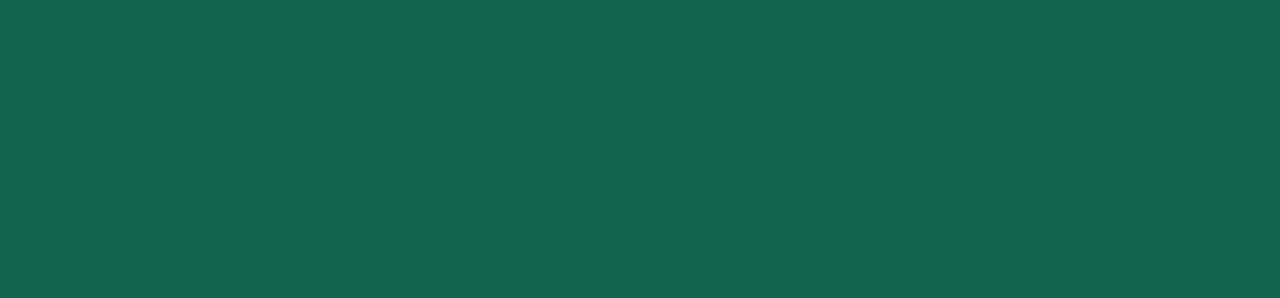
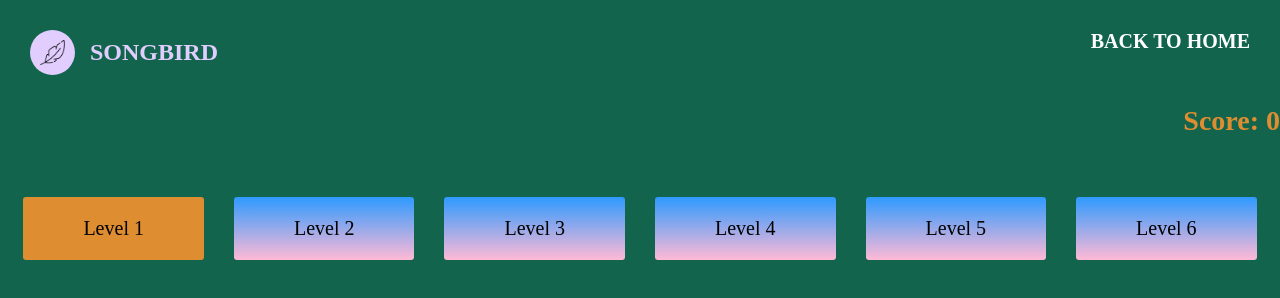
Before and after one commit to anastasia19141918/songbird, a website: page guiz.html in a window 1280 px wide. Drawn offline with Linux system fonts and the light colour scheme.

Commit message:
feat: add header, main quiz

```diff
--- a/guiz.html
+++ b/guiz.html
@@ -8,6 +8,29 @@
   <title>Quiz</title>
 </head>
 <body>
-
+  <header class="header">
+    <div class="wrapper header__wrapper">
+      <div class="header__icon">
+        <div class="header__img"></div>
+        <h1 class="header__title">Songbird</h1>
+      </div>
+      <a href="https://anastasia19141918.github.io/songbird/index.html" class="header-gallery__link">back to home</a>
+    </div>
+  </header>
+  <main>
+    <section class="game">
+      <div class="wrapper game__wrapper">
+        <div class="game__title">Score: 0</div>
+      <div class="game__btns">
+        <div class="game__btn game__btn__active">Level 1</div>
+        <div class="game__btn">Level 2</div>
+        <div class="game__btn">Level 3</div>
+        <div class="game__btn">Level 4</div>
+        <div class="game__btn">Level 5</div>
+        <div class="game__btn">Level 6</div>
+      </div>
+      </div>
+    </section>
+  </main>
 </body>
 </html>
--- a/src/sass/index.scss
+++ b/src/sass/index.scss
@@ -10,3 +10,4 @@
 @import'layout/footer';
 @import'pages/gvis';
 @import'pages/gallery';
+@import'pages/quiz';
--- /dev/null
+++ b/src/sass/pages/_quiz.scss
@@ -0,0 +1,31 @@
+.game__wrapper {
+  display: flex;
+  flex-direction: column;
+}
+
+.game__title {
+  margin-bottom: 60px;
+  font-size: 2.8rem;
+  font-weight: 600;
+  color: $color-footer;
+  text-align: right;
+}
+
+.game__btns {
+  display: flex;
+  flex-direction: row;
+  justify-content: center;
+  gap: 0 30px;
+}
+
+.game__btn {
+  font-size: 2.0rem;
+  color: black;
+  background-image: linear-gradient(#2E9AFF, #ffb9d5);
+  padding: 20px 60px;
+  border-radius: 3px;
+}
+
+.game__btn__active {
+  background: $color-footer;;
+}
```
Also changed, not shown: gallery.html (+11 -1 lines), src/sass/index.css, 1 other file.
